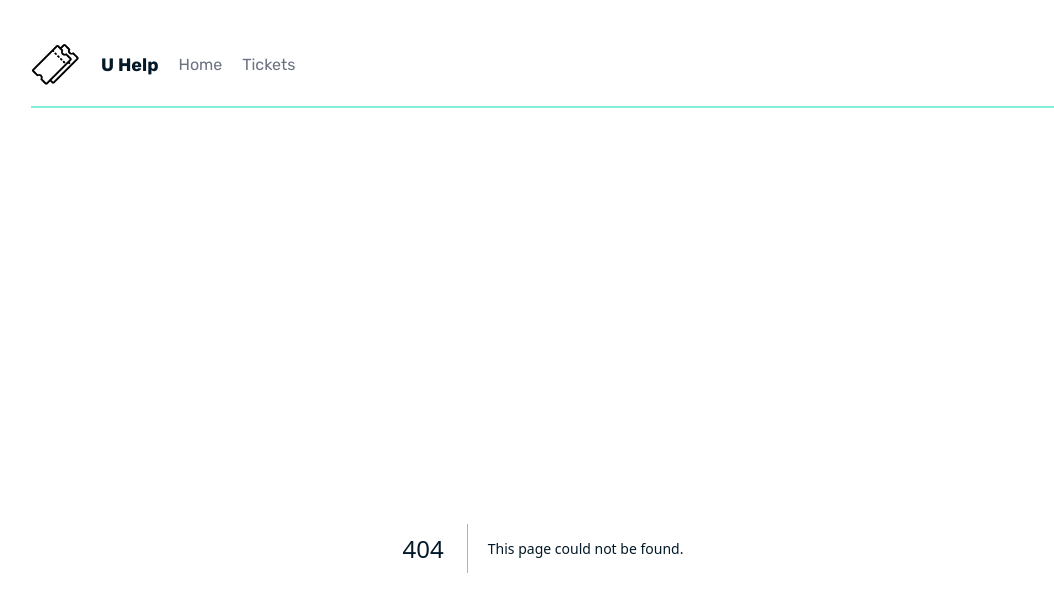
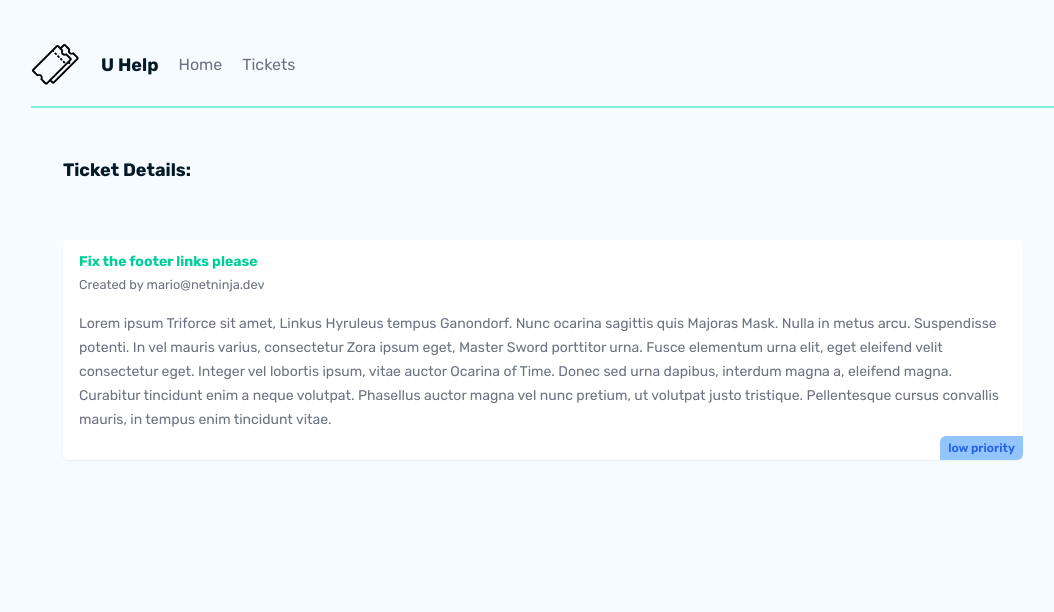
Before and after one commit to alexquar/U-help, a Next.js app: page /tickets/1 in a window 1280 px wide. Before the commit this address had no page. Shown: the top 612 px of the page, without its empty margins (97-1151 px from the left). Built offline with nearby package versions, Linux system fonts and the light colour scheme; data requests are answered from the project's data file.

Commit message:
route params

```diff
--- /dev/null
+++ b/_data/db.json
@@ -0,0 +1,25 @@
+{
+  "tickets": [
+    {
+      "id": "1",
+      "title": "Fix the footer links please",
+      "body": "Lorem ipsum Triforce sit amet, Linkus Hyruleus tempus Ganondorf. Nunc ocarina sagittis quis Majoras Mask. Nulla in metus arcu. Suspendisse potenti. In vel mauris varius, consectetur Zora ipsum eget, Master Sword porttitor urna. Fusce elementum urna elit, eget eleifend velit consectetur eget. Integer vel lobortis ipsum, vitae auctor Ocarina of Time. Donec sed urna dapibus, interdum magna a, eleifend magna. Curabitur tincidunt enim a neque volutpat. Phasellus auctor magna vel nunc pretium, ut volutpat justo tristique. Pellentesque cursus convallis mauris, in tempus enim tincidunt vitae.",
+      "priority": "low",
+      "user_email": "mario@netninja.dev"
+    },
+    {
+      "id": "2",
+      "title": "Add in new stylesheet",
+      "body": "Lorem ipsum Triforce sit amet, Linkus Hyruleus tempus Ganondorf. Nunc ocarina sagittis quis Majoras Mask. Nulla in metus arcu. Suspendisse potenti. In vel mauris varius, consectetur Zora ipsum eget, Master Sword porttitor urna. Fusce elementum urna elit, eget eleifend velit consectetur eget. Integer vel lobortis ipsum, vitae auctor Ocarina of Time. Donec sed urna dapibus, interdum magna a, eleifend magna. Curabitur tincidunt enim a neque volutpat. Phasellus auctor magna vel nunc pretium, ut volutpat justo tristique. Pellentesque cursus convallis mauris, in tempus enim tincidunt vitae.",
+      "priority": "medium",
+      "user_email": "mario@netninja.dev"
+    },
+    {
+      "id": "3",
+      "title": "Fix the footer links",
+      "body": "Lorem ipsum Triforce sit amet, Linkus Hyruleus tempus Ganondorf. Nunc ocarina sagittis quis Majoras Mask. Nulla in metus arcu. Suspendisse potenti. In vel mauris varius, consectetur Zora ipsum eget, Master Sword porttitor urna. Fusce elementum urna elit, eget eleifend velit consectetur eget. Integer vel lobortis ipsum, vitae auctor Ocarina of Time. Donec sed urna dapibus, interdum magna a, eleifend magna. Curabitur tincidunt enim a neque volutpat. Phasellus auctor magna vel nunc pretium, ut volutpat justo tristique. Pellentesque cursus convallis mauris, in tempus enim tincidunt vitae.",
+      "priority": "high",
+      "user_email": "peach@netninja.dev"
+    }
+  ]
+}
--- a/app/globals.css
+++ b/app/globals.css
@@ -126,10 +126,10 @@
   @apply bg-red-300 text-red-600;
 }
 .pill.medium {
-  @apply bg-blue-300 text-blue-600;
+  @apply bg-yellow-300 text-yellow-600;
 }
 .pill.low {
-  @apply bg-emerald-300 text-emerald-600;
+  @apply bg-blue-300 text-blue-600;
 }
 .card .pill {
   @apply
--- /dev/null
+++ b/app/tickets/TicketList.jsx
@@ -0,0 +1,34 @@
+import Link from "next/link"
+
+async function getTickets() {
+  const res = await fetch('http://localhost:4000/tickets', {
+    next: {
+      revalidate: 0
+    }
+  })
+
+  return res.json()
+}
+
+export default async function TicketList() {
+  const tickets = await getTickets()
+
+  return (
+    <>
+      {tickets.map((ticket) => (
+        <div key={ticket.id} className="card my-5">
+          <Link href={`/tickets/${ticket.id}`}>
+            <h3>{ticket.title}</h3>
+            <p>{ticket.body.slice(0, 200)}...</p>
+            <div className={`pill ${ticket.priority}`}>
+              {ticket.priority} priority
+            </div>
+          </Link>
+        </div>
+      ))}
+      {tickets.length === 0 && (
+        <p className="text-center text-accent">There are no open tickets, yay!</p>
+      )}
+    </>
+  )
+}
--- /dev/null
+++ b/app/tickets/[id]/page.jsx
@@ -0,0 +1,27 @@
+async function getTickets(id){
+    const res = await fetch("http://localhost:4000/tickets/"+id, {
+        next: {
+          revalidate: 30
+        }
+      })
+   return res.json()
+}
+export default async function TicketDetails({params}) {
+    const {id} = params
+    const ticket = await getTickets(id)
+  return (
+    <main>
+        <nav>
+            <h2>Ticket Details:</h2>
+        </nav>
+        <div className="card">
+            <h3>{ticket.title}</h3>
+            <small>Created by {ticket.user_email}</small>
+            <p>{ticket.body}</p>
+            <div className={`pill ${ticket.priority}`}>
+            {ticket.priority} priority
+          </div>
+        </div>
+    </main>
+  )
+}
--- a/app/tickets/page.jsx
+++ b/app/tickets/page.jsx
@@ -1,8 +1,10 @@
+import TicketLIst from "./TicketLIst";
 
 export default function Tickets() {
   return (
     <div>
       <h2>Ticket</h2>
+      <TicketLIst />
     </div>
   )
 }
--- a/tailwind.config.js
+++ b/tailwind.config.js
@@ -9,7 +9,7 @@
     extend: {
       colors:{
       basic : '#031927',
-      secondary: '#10abfc',
+      secondary: '#00ce9a',
       primary: '#83efdb',
       accent: '#fd4b68',
       },
```
Also changed, not shown: app/components/ticket.png (deleted).
